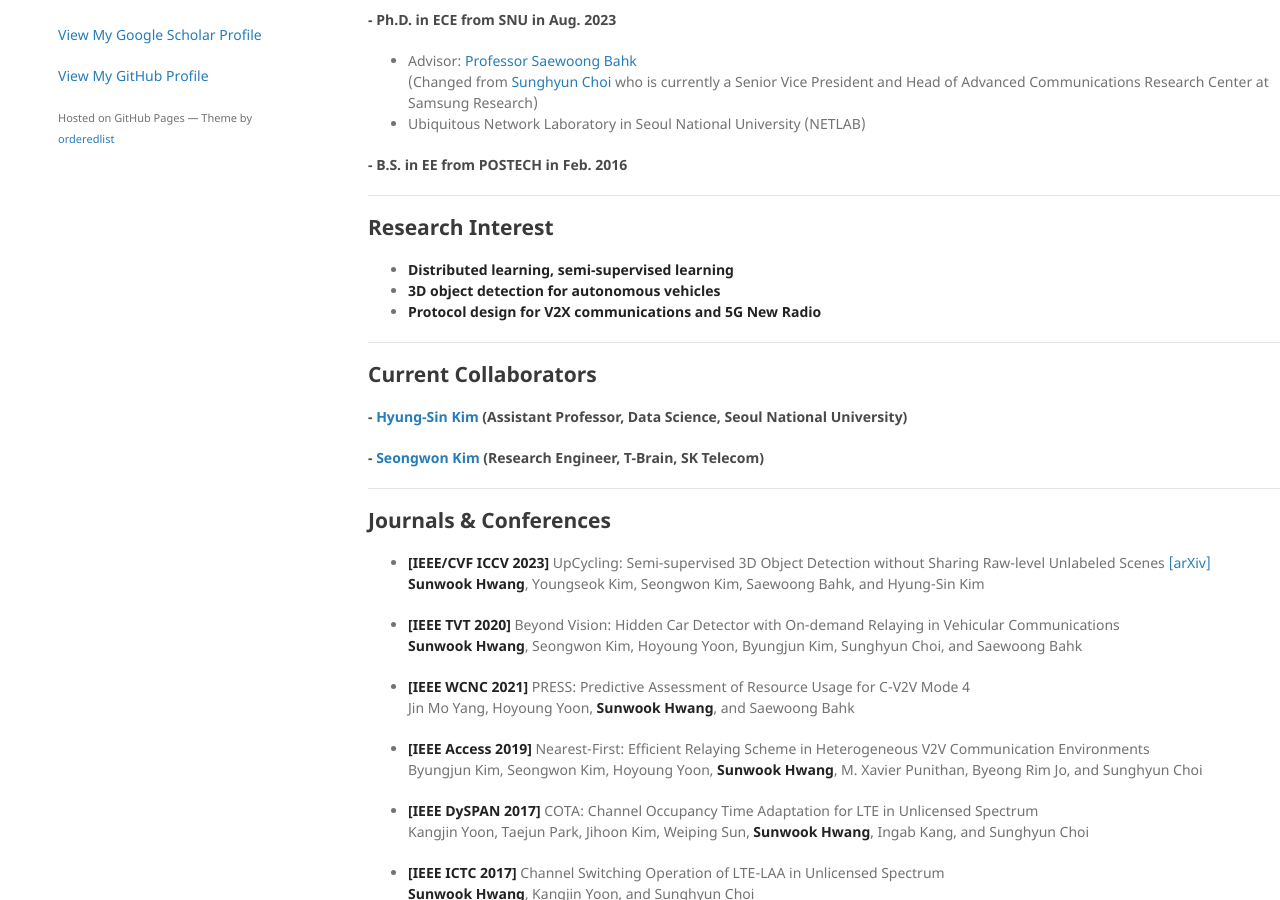
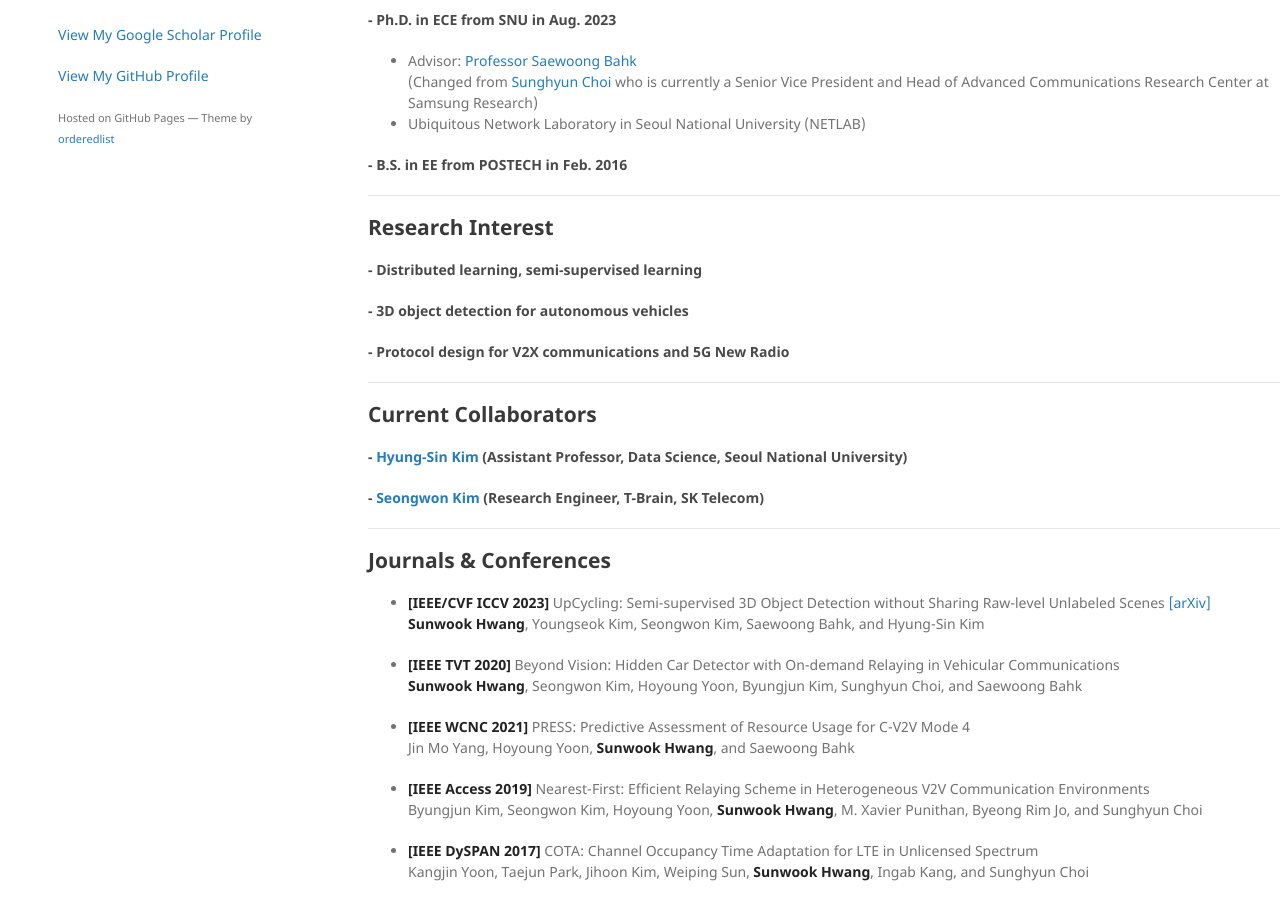
Before and after one commit to jeongjun-park/jeongjun-park.github.io, a Jekyll site: the page built from index.md, in a window 1280 px wide and 900 px high, scrolled down 433 px. Built offline with Jekyll 4.4.1, drawn with Linux system fonts in a browser that asks for light colours; our own code applies the rules of GitHub Pages for plain Markdown files; part of the change alters nothing that is shown.

```diff
--- a/index.md
+++ b/index.md
@@ -29,9 +29,13 @@ at Samsung Research)
 
 ---
 ## Research Interest
-- **Distributed learning, semi-supervised learning**
+<!-- - **Distributed learning, semi-supervised learning**
 - **3D object detection for autonomous vehicles**
-- **Protocol design for V2X communications and 5G New Radio**
+- **Protocol design for V2X communications and 5G New Radio** -->
+
+#### - Distributed learning, semi-supervised learning
+#### - 3D object detection for autonomous vehicles
+#### - Protocol design for V2X communications and 5G New Radio
 
 ---
 ## Current Collaborators
```
